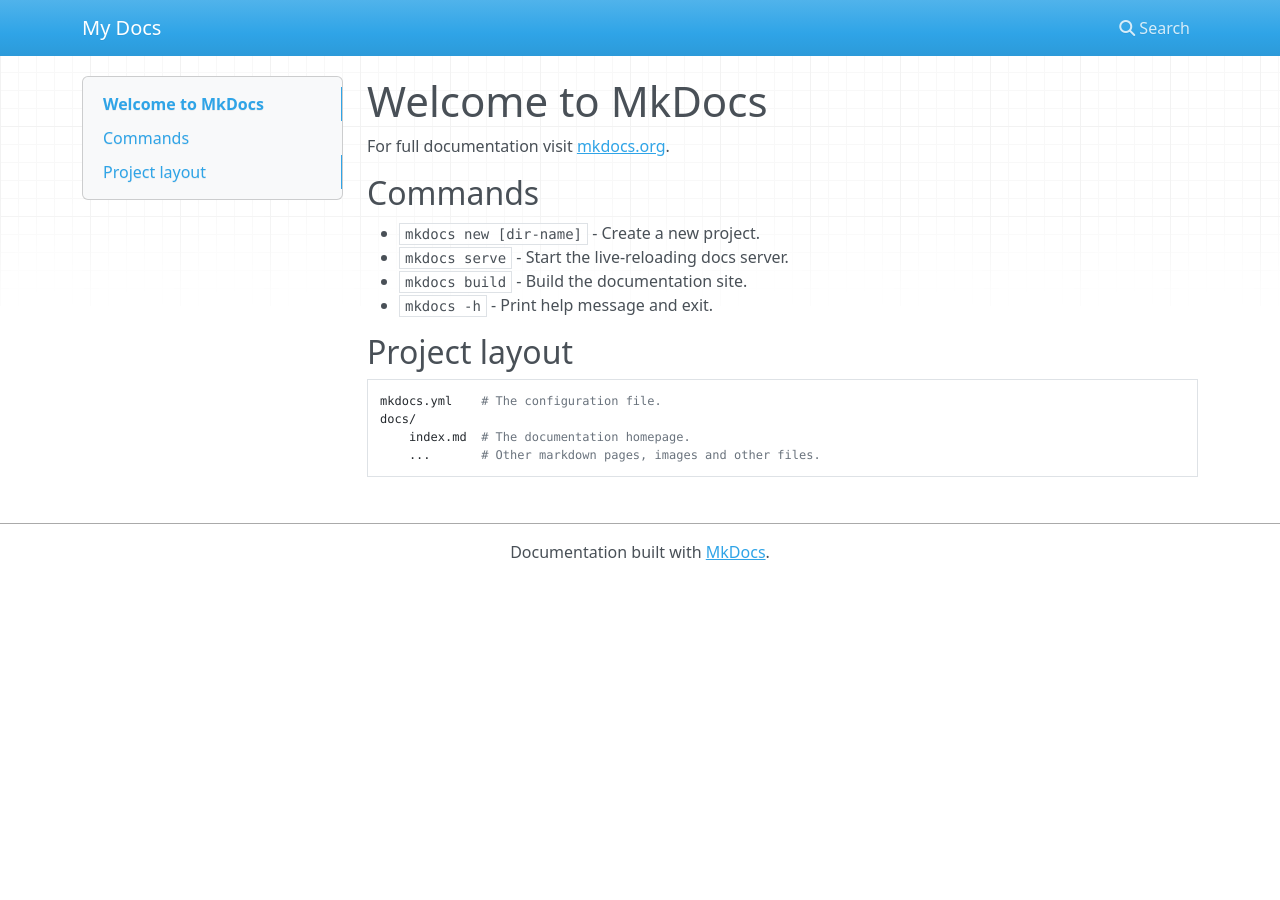
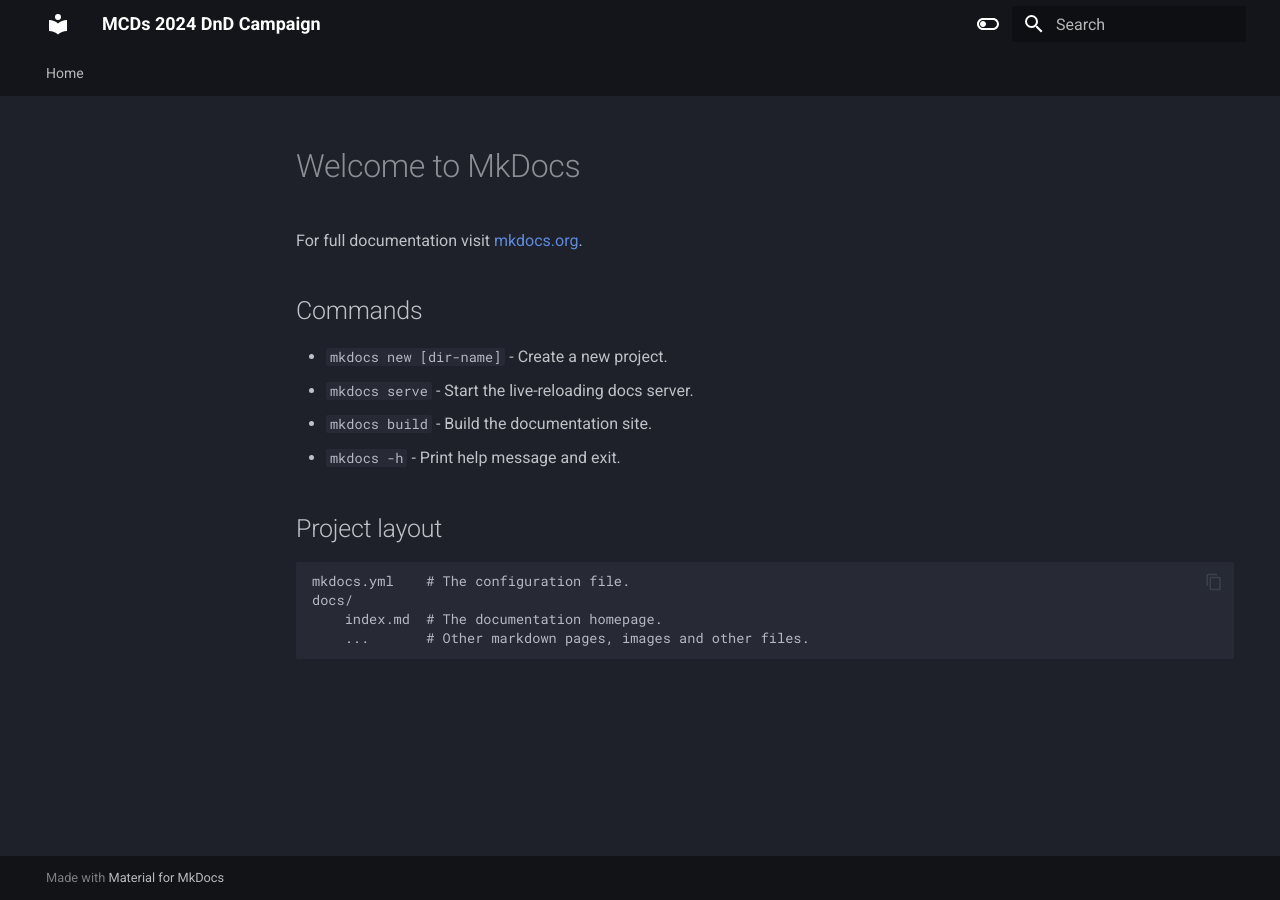
Before and after one commit to mcd005/DnD_Campaigns, an MkDocs documentation site: the page built from docs/index.md, in a window 1280 px wide. Built offline with MkDocs 1.6.1 and Material for MkDocs 9.7.7, drawn with Linux system fonts in a browser that asks for light colours; nearby versions of some CDN libraries.

Commit message:
Draft of docs

```diff
--- a/mkdocs.yml
+++ b/mkdocs.yml
@@ -1 +1,47 @@
-site_name: My Docs
+site_name: MCDs 2024 DnD Campaign
+theme:
+  name: material
+  features:
+    - navigation.tabs
+    - navigation.sections
+    - toc.integrate
+    - navigation.top
+    - search.suggest
+    - search.highlight
+    - content.tabs.link
+    - content.code.annotation
+    - content.code.copy
+  language: en
+  palette:
+    - scheme: slate
+      toggle:
+        icon: material/toggle-switch-off-outline
+        name: Switch to light mode
+      primary: black
+      accent: indigo
+    - scheme: default
+      toggle:
+        icon: material/toggle-switch
+        name: Switch to dark mode
+      primary: blue
+      accent: light green
+
+markdown_extensions:
+  - pymdownx.highlight:
+      anchor_linenums: true
+  - pymdownx.inlinehilite
+  - pymdownx.snippets
+  - admonition
+  - pymdownx.arithmatex:
+      generic: true
+  - footnotes
+  - pymdownx.details
+  - pymdownx.superfences
+  - pymdownx.mark
+  - attr_list
+  - pymdownx.emoji:
+      emoji_index: !!python/name:material.extensions.emoji.twemoji
+      emoji_generator: !!python/name:materialx.emoji.to_svg
+
+nav:
+- Home: 'session_0.md'
```
Also changed, not shown: README.md (+2 -0 lines), docs/house_rules.md (added, +23 -0 lines), docs/philosophy.md (added, +32 -0 lines), docs/session_0.md (added, +72 -0 lines), docs/imgs/Masked_Lord.webp (added), docs/imgs/Waterdeep3e.webp (added).
